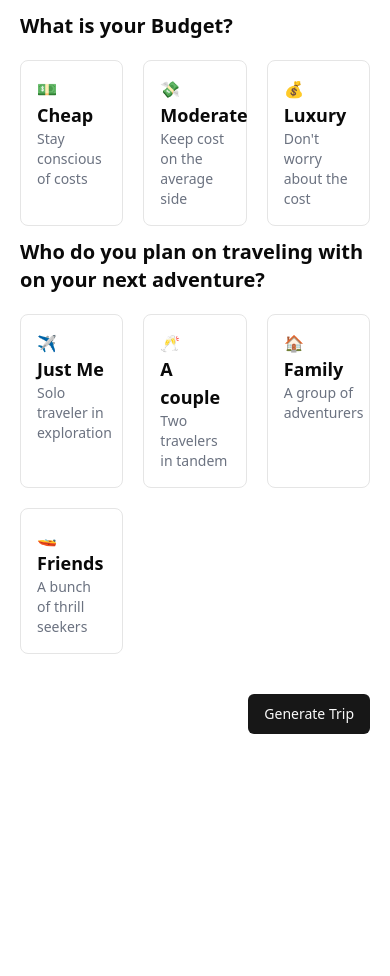
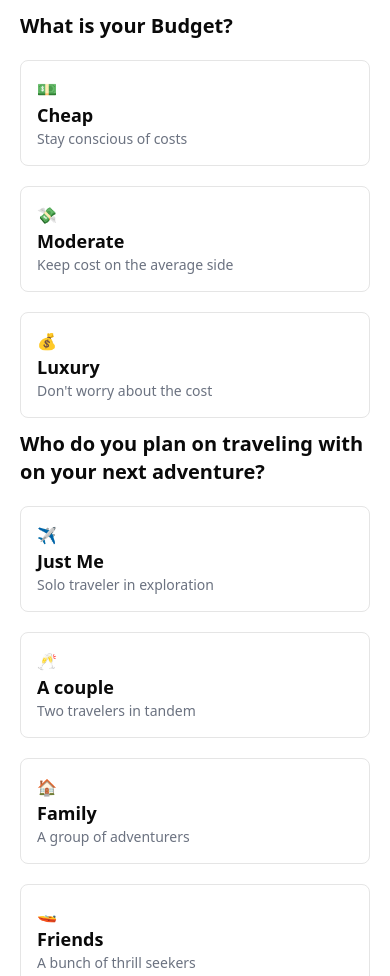
Before and after one commit to armanulhaq/fusion-trip, a React (Vite) app: page /create-trip in a window 390 px wide. Shown: the part 592-1568 px from the top of the page. Before the commit the page ends 1366 px from the top, so only its background shows below. Built offline with nearby package versions, Linux system fonts and the light colour scheme.

Commit message:
remove env functionality

```diff
--- a/src/create-trip/index.jsx
+++ b/src/create-trip/index.jsx
@@ -47,13 +47,13 @@
             </div>
             <div>
                 <h2 className="text-xl my-3 font-bold">What is your Budget?</h2>
-                <div className="grid grid-cols-3 gap-5 mt-5">
+                <div className="grid grid-cols-1 sm:grid-cols-2 lg:grid-cols-3 gap-5 mt-5">
                     {SelectBudgetOptions.map((item, index) => (
                         <div
                             key={index}
                             className="p-4 border cursor-pointer rounded-lg hover:shadow"
                         >
-                            <h2 className="4xl ">{item.icon}</h2>
+                            <h2 className="4xl">{item.icon}</h2>
                             <h2 className="font-bold text-lg">{item.title}</h2>
                             <h2 className="text-sm text-gray-500">
                                 {item.desc}
@@ -62,17 +62,18 @@
                     ))}
                 </div>
             </div>
+
             <div>
                 <h2 className="text-xl my-3 font-bold">
-                    Who do you plan on traveling with on your next adventure?{" "}
+                    Who do you plan on traveling with on your next adventure?
                 </h2>
-                <div className="grid grid-cols-3 gap-5 mt-5">
+                <div className="grid grid-cols-1 sm:grid-cols-2 lg:grid-cols-3 gap-5 mt-5">
                     {SelectTravelList.map((item, index) => (
                         <div
                             key={index}
                             className="p-4 border cursor-pointer rounded-lg hover:shadow"
                         >
-                            <h2 className="4xl ">{item.icon}</h2>
+                            <h2 className="4xl">{item.icon}</h2>
                             <h2 className="font-bold text-lg">{item.title}</h2>
                             <h2 className="text-sm text-gray-500">
                                 {item.desc}
@@ -81,6 +82,7 @@
                     ))}
                 </div>
             </div>
+
             <div className="my-10 justify-end flex">
                 <Button>Generate Trip</Button>
             </div>
```
